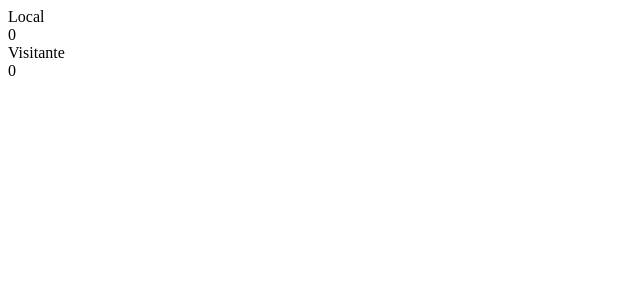
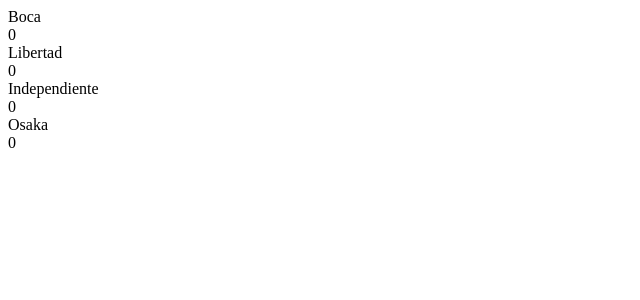
Before and after one commit to javierperini/WorkAcademyReactjs, a React app in the folder Prode/: page / in a window 1280 px wide. Shown: the top 300 px of the page, without its empty margins (0-640 px from the left). Built offline with nearby package versions, Linux system fonts and the light colour scheme.

Commit message:
Hacemos que se muestre un listado de partidos

```diff
--- a/Prode/App.jsx
+++ b/Prode/App.jsx
@@ -1,5 +1,5 @@
 import React from 'react';
-
+import partidos from './partidos.json';
 
 class Goles extends React.Component {
 	constructor(props) {
@@ -36,8 +36,17 @@
 	render() {
 		return (
 		 <div>
-			<Equipo name='Local'/>
-			<Equipo name='Visitante'/>
+			{
+			partidos.map(function(partido){
+				return(
+                 <div>
+					<Equipo name={partido.LocalName}/>
+				       <Equipo name={partido.VisitanteName}/>
+			    </div>
+			    );
+
+			})
+			}
 		 </div>
 		 )
 	}
--- /dev/null
+++ b/Prode/partidos.json
@@ -0,0 +1,3 @@
+[
+	{"LocalName": "Boca", "VisitanteName": "Libertad"}, {"LocalName": "Independiente", "VisitanteName": "Osaka"}
+]
```
